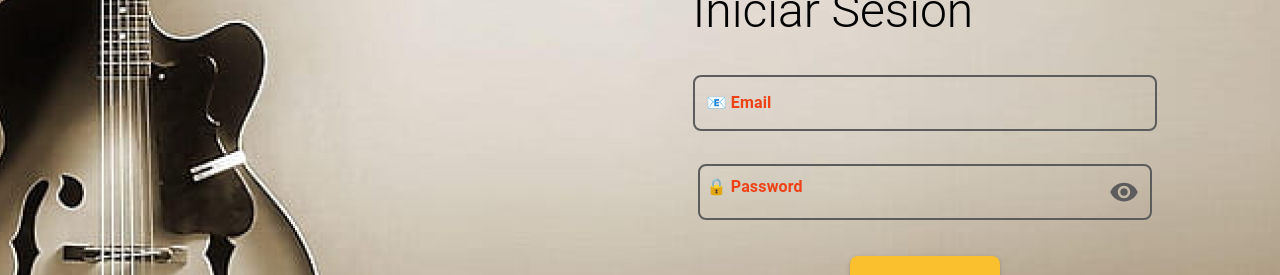
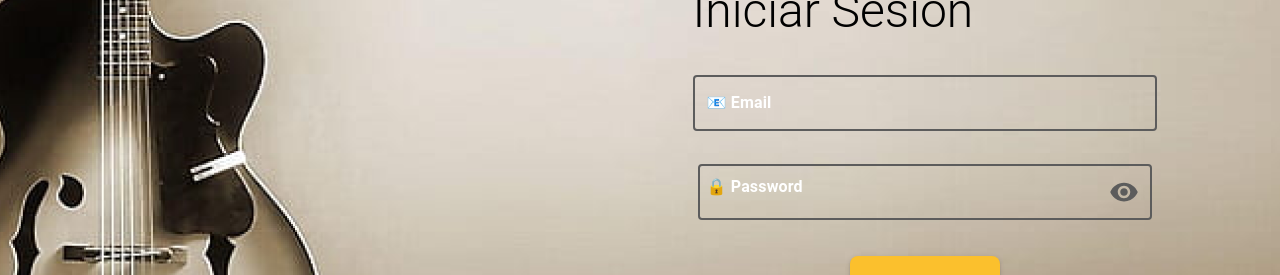
Before and after one commit to victorvivas27/Music-House-Project, a React (Vite) app in the folder music-house-frontend/: page /autentificacion in a window 1280 px wide. Shown: the part 312-587 px from the top of the page. Built offline with nearby package versions, Linux system fonts and the light colour scheme.

Commit message:
Se eliminan logs innecesarios, se simplifica el componente RoleSelect y se optimizan estilos globales para mejorar la presentación y la usabilidad.

```diff
--- a/music-house-frontend/src/components/Form/formUsuario/RoleSelect.jsx
+++ b/music-house-frontend/src/components/Form/formUsuario/RoleSelect.jsx
@@ -6,12 +6,7 @@ import PropTypes from 'prop-types'
 
 const roles = roleList()
 
-export const RoleSelect = ({
-  label,
-  onChange,
-  selectedRoleId = undefined,
-
-}) => {
+export const RoleSelect = ({ label, onChange, selectedRoleId = undefined }) => {
   const [loading, setLoading] = useState(true)
   const [selectedRole, setSelectedRole] = useState('')
 
@@ -50,20 +45,10 @@ export const RoleSelect = ({
       value={selectedRole}
       onChange={handleRoleChange}
       label={label}
-      color="secondary"
-      sx={{
-        backgroundColor: 'var( --background-color)',
-        color: 'var(--color-secundario)', // Color del texto
-        borderRadius: '5px', // Bordes redondeados
-
-        /*'&:hover': {
-          backgroundColor: '#D7D7D7D7' // Efecto hover
-        }*/
-      }}
     >
       {/* 📌 Placeholder */}
       <MenuItem value="" disabled>
-       <Typography variant="h6">Asignar Rol</Typography>
+        <Typography variant="h6">Asignar Rol</Typography>
       </MenuItem>
 
       {/* 📌 Lista de roles */}
@@ -79,10 +64,6 @@ export const RoleSelect = ({
 RoleSelect.propTypes = {
   label: PropTypes.string,
   onChange: PropTypes.func.isRequired,
-  selectedRoleId: PropTypes.oneOfType([
-
-    PropTypes.string,
-    PropTypes.number
-  ]),
+  selectedRoleId: PropTypes.oneOfType([PropTypes.string, PropTypes.number]),
   sx: PropTypes.object
 }
--- a/music-house-frontend/src/components/styles/styleglobal.js
+++ b/music-house-frontend/src/components/styles/styleglobal.js
@@ -1,58 +1,64 @@
 export const inputStyles = {
+  borderRadius: '8px', // Bordes redondeados
+  transition: 'all 0.3s ease-in-out', // Suaviza las transiciones
+  backgroundColor: 'var(--background-color)', // Fondo dinámico
+  color: 'var(--texto-inverso)', // Color del texto
+
+  border: 'none', // Elimina borde predeterminado
+  boxSizing: 'border-box', // Evita desbordes por bordes gruesos
+
   '& .MuiInputBase-input': {
-    color: 'var(--texto-primario)', // Color del texto
-    fontSize: '1rem', // Tamaño de la fuente más legible
+    color: 'var(--color-azul)', // Color del texto principal
+  },
+
+  '& .MuiOutlinedInput-root': {
+    '& fieldset': {
+      borderColor: 'var(--color-secundario)', // Borde normal
+      borderWidth: '2px', // Grosor inicial
+    },
+    '&:hover fieldset': {
+      borderColor: 'var(--color-primario)', // Color más fuerte en hover
+      borderWidth: '2.5px', // Borde más grueso en hover
+    },
+    '&.Mui-focused fieldset': {
+      borderColor: 'var(--color-azul)', // Color en foco
+      borderWidth: '3px', // Borde más grueso en foco
+
+    },
+  },
+
+  '& .MuiInputLabel-root': {
+    color: 'var(--texto-inverso)', // Color del label normal
+    fontSize: '1rem', // Tamaño base
+    fontWeight: 'bold', // Texto en negrita
+    transition: 'all 0.3s ease-in-out', // Transición suave
+  },
+
+  '& .MuiInputLabel-root.Mui-focused': {
+    color: 'var(--texto-inverso)', // Color al enfocar
 
   },
-  '& .MuiOutlinedInput-root': {
-    '& fieldset': {
-      borderColor: 'var(--color-secundario)', // Color del borde normal
-      borderWidth: '2px' // Grosor del borde
-    },
-    '&:hover fieldset': {
-      borderColor: 'var(--color-primario-dark)', // Color más fuerte en hover
-      borderWidth: '2.5px' // Borde más grueso al pasar el mouse
-    },
-    '&.Mui-focused fieldset': {
-      borderColor: 'var(--color-azul)', // Color más fuerte al estar enfocado
-      borderWidth: '3px', // Borde más grueso al hacer foco
 
-    },
-    borderRadius: '8px', // Bordes más redondeados
-    transition: 'all 0.3s ease-in-out' // Suaviza los cambios de estilo
-  },
-  '& .MuiInputLabel-root': {
-    color: 'var(--calendario-fondo-no-disponible)', // Color del label
-    fontSize: '1rem', // Tamaño del texto normal
-    fontWeight: 'bold', // Opcional: hacer el label más grueso
-    transition: 'all 0.3s ease-in-out', // Transición suave
-  },
-  '& .MuiInputLabel-root.Mui-focused': {
-    color: 'var(--calendario-fondo-no-disponible)', // Color cuando el input está enfocado
-    fontSize: '1.1rem', // Opcional: agrandar al enfocar
-  }
 };
-
 
 export const flexRowContainer = {
   display: 'flex',
   alignItems: 'center',
   justifyContent: 'center',
-
-  borderRadius: '.625rem',
+  borderRadius: '10px',
   flexWrap: 'wrap',
   boxShadow: '3px 3px 8px rgba(0, 0, 0, 0.1)',
-}
+  padding: '10px', // Espaciado interno mejorado
+};
 
 export const flexColumnContainer = {
   display: 'flex',
   flexDirection: 'column',
   alignItems: 'center',
-
-  justifyContent: "space-evenly",
+  justifyContent: 'space-evenly',
   backgroundColor: 'rgba(245, 245, 245, 0.8)',
   boxShadow: '3px 3px 8px rgba(0, 0, 0, 0.1)',
   borderRadius: '12px',
-
-
+  padding: '15px', // Mejora en espaciado interno
+  maxWidth: '100%', // Evita desbordes en pantallas pequeñas
 };
--- a/music-house-frontend/src/components/utils/context/AuthGlobal.jsx
+++ b/music-house-frontend/src/components/utils/context/AuthGlobal.jsx
@@ -32,6 +32,9 @@ export const AuthContextProvider = ({ children }) => {
         const userId = decoded.id || null
         const name = decoded.name || null
         const lastName = decoded.lastName || null
+
+        console.log(roles);
+
 
         setAuthGlobal(true)
         setIsUserAdmin(roles.includes('ADMIN'))
```
Also changed, not shown: music-house-frontend/src/components/Form/formUsuario/UserForm.jsx (+125 -112 lines).
